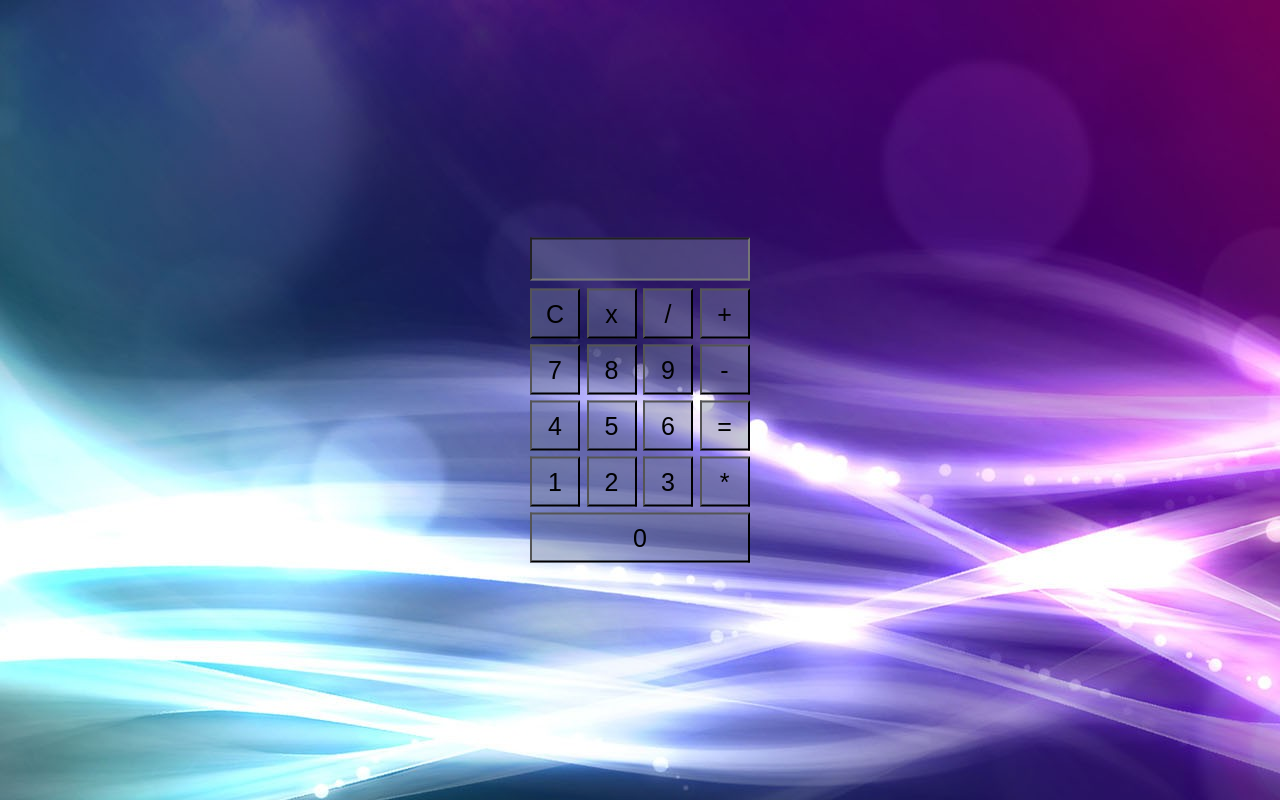
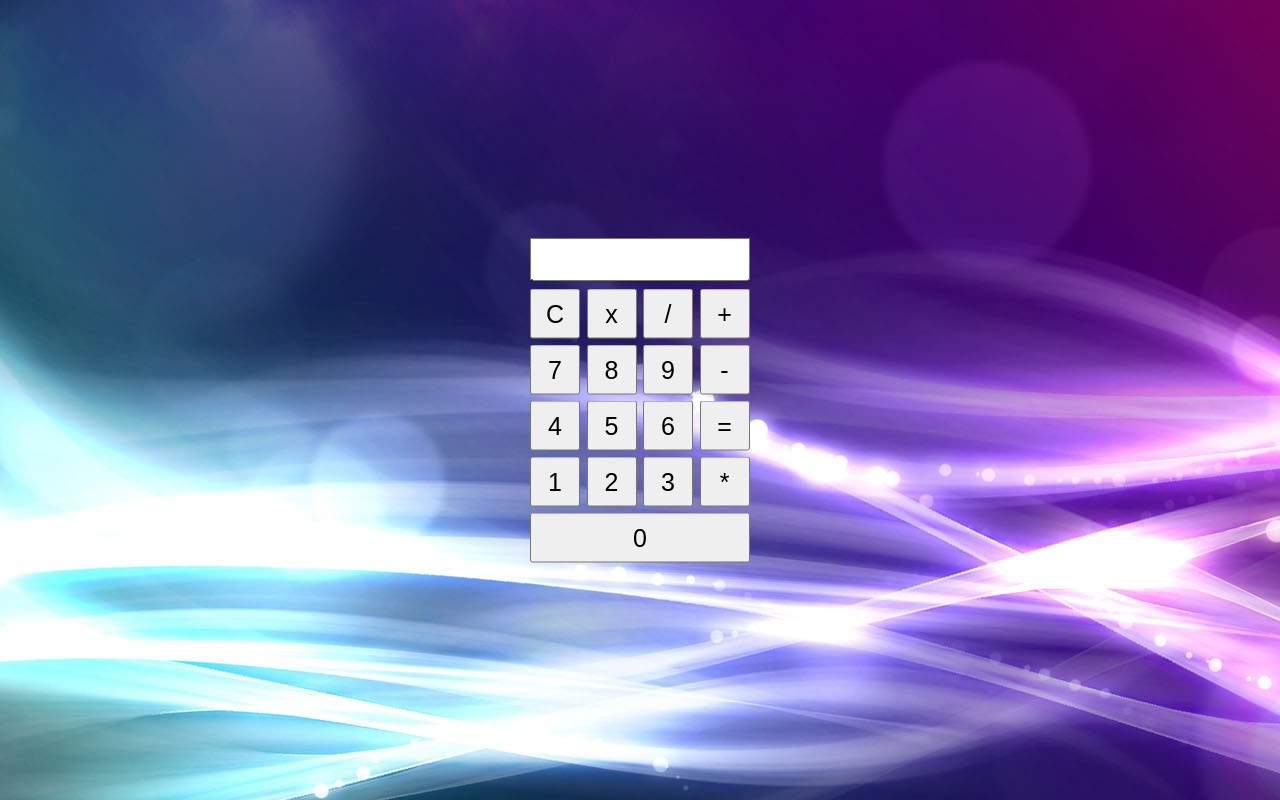
Before and after one commit to Jhongamers/Calculator, a plain HTML site: page index.html in a window 1280 px wide. Drawn offline with Linux system fonts and the light colour scheme.

Commit message:
Update style.css

```diff
--- a/style.css
+++ b/style.css
@@ -16,34 +16,28 @@ body{
   height:50px;
   margin:2px;
   font-size:25px;
-  background-color:#77809e6e;
 }
 .clean{
    width:50px;
    height:50px;
    margin:2px;
    font-size:25px;
-  background-color:#77809e6e;
 }
 .cleanNumb{
    width:50px;
    height:50px;
    margin:2px;
    font-size:25px;
-   background-color:#77809e6e;
 }
 .resul{
     width:50px;
     height:50px;
     margin:2px;
     font-size:25px;
-  background-color:#77809e6e;
 }
 .textview{
   width:220px;
   padding:5px;
   font-size:25px;
   margin:4px;
-  background-color:#77809e6e;
-
 }
```
